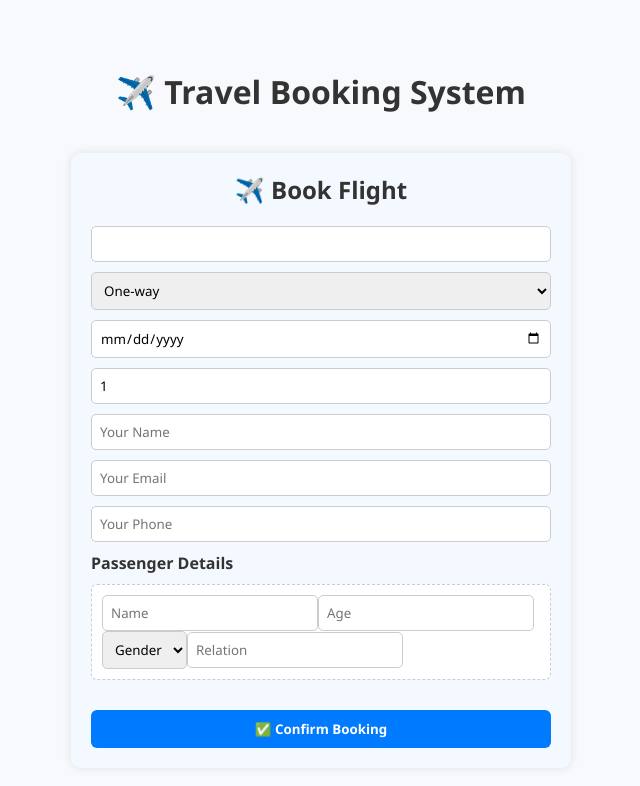
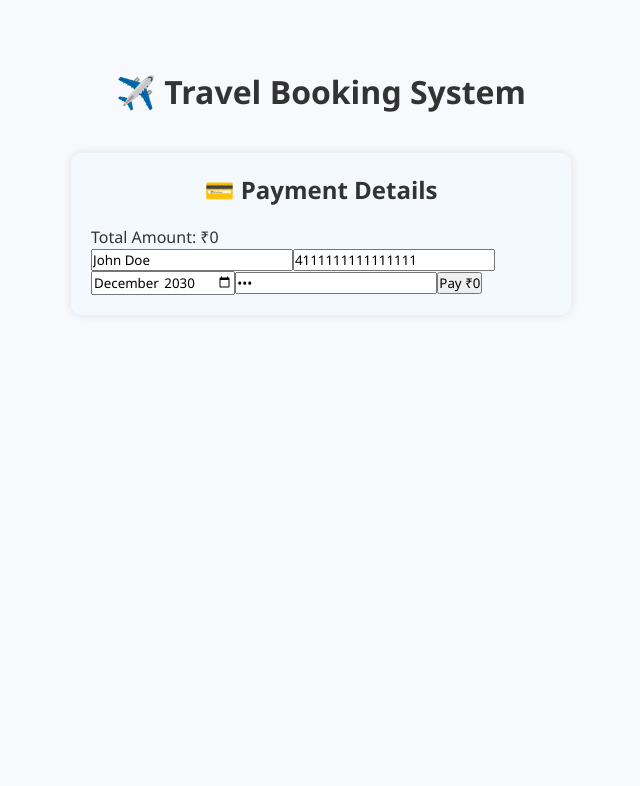
Before and after one commit to YallapragadaAparna/project-1, a React (Create React App) app in the folder frontend/my-app/: page /payment in a window 1280 px wide. Shown: the top 786 px of the page, without its empty margins (319-959 px from the left). Built offline with nearby package versions, Linux system fonts and the light colour scheme.

Commit message:
Update PaymentPage.js

```diff
--- a/frontend/my-app/src/pages/PaymentPage.js
+++ b/frontend/my-app/src/pages/PaymentPage.js
@@ -89,167 +89,109 @@
 // };
 
 // export default PaymentPage;
+import React, { useState, useEffect } from 'react';
+import { useLocation, useNavigate } from 'react-router-dom';
+import { payNow } from '../services/api';
+import './PaymentPage.css';
 
-import React, { useState, useEffect } from 'react';
-import { bookFlight } from '../services/api';
-import { useLocation, useNavigate } from 'react-router-dom';
-import './BookingComponent.css';
-
-const BookingComponent = () => {
+const PaymentPage = () => {
   const { state } = useLocation();
   const navigate = useNavigate();
 
+  const [price, setPrice] = useState(0);
+
   const [form, setForm] = useState({
-    FlightCode: '',
-    trip_type: 'One-way',
-    booking_date: '',
-    return_date: '',
-    total_passengers: 1,
-    contact_name: '',
-    contact_email: '',
-    contact_phone: '',
-    passengers: [{ name: '', age: '', gender: '', relation: '' }]
+    card_number: '4111111111111111',
+    card_holder: 'John Doe',
+    expiry_date: '2030-12',
+    cvv: '123'
   });
 
   useEffect(() => {
-    if (state?.flight) {
-      setForm((prev) => ({
-        ...prev,
-        FlightCode: state.flight.FlightCode
-      }));
+    if (state?.flight && state?.total_passengers) {
+      const total =
+        Number(state.flight.Price.replace(/,/g, "")) *
+        state.total_passengers;
+
+      setPrice(total);
     }
   }, [state]);
 
   const handleChange = (e) => {
-    const { name, value } = e.target;
-    setForm({ ...form, [name]: value });
+    setForm({ ...form, [e.target.name]: e.target.value });
   };
 
-  const handlePassengerChange = (index, field, value) => {
-    const updated = [...form.passengers];
-    updated[index][field] = value;
-    setForm({ ...form, passengers: updated });
-  };
-
-  const handlePassengerCount = (e) => {
-    const count = parseInt(e.target.value);
-    const updated = Array.from({ length: count }, (_, i) =>
-      form.passengers[i] || { name: '', age: '', gender: '', relation: '' }
-    );
-    setForm({ ...form, total_passengers: count, passengers: updated });
-  };
-
-  const handleSubmit = async (e) => {
+  const handlePayment = async (e) => {
     e.preventDefault();
 
+    const payload = {
+      FlightCode: state.flight.FlightCode,
+      Price: price,
+      contact_email: state.contact_email,   // ✅ VERY IMPORTANT
+      ...form
+    };
+
     try {
-      const res = await bookFlight(form);
+      const res = await payNow(payload);
       const data = await res.json();
 
       if (res.ok) {
-        navigate('/payment', {
+        alert("✅ Payment Successful! Email Sent!");
+        navigate('/confirmation', {
           state: {
-            flight: state.flight,
-            total_passengers: form.total_passengers,
-            booking_id: data.booking_id,
-            contact_email: form.contact_email  // ✅ PASS EMAIL
+            booking_id: state.booking_id,
+            amount_paid: price,
+            flight: state.flight
           }
         });
       } else {
-        alert(data.message || 'Booking failed');
+        alert(data.error || "❌ Payment failed");
       }
-    } catch (error) {
-      alert('❌ Booking error');
-      console.error(error);
+    } catch (err) {
+      console.error(err);
+      alert("❌ Network error");
     }
   };
 
   return (
-    <div className="booking-container">
-      <h2>✈️ Book Flight</h2>
+    <div className="payment-container">
+      <h2>💳 Payment Details</h2>
 
-      {state?.flight && (
-        <div className="flight-summary">
-          <strong>Flight:</strong> {state.flight.FlightName} ({state.flight.FlightCode})<br />
-          {state.flight.DepartingCity} ➡ {state.flight.ArrivingCity}<br />
-          Duration: {state.flight.Duration}<br />
-          Price: ₹{state.flight.Price} per passenger
-        </div>
-      )}
+      <div>
+        <p>Total Amount: ₹{price}</p>
+      </div>
 
-      <form className="booking-form" onSubmit={handleSubmit}>
-        <input name="FlightCode" value={form.FlightCode} readOnly />
-
-        <select name="trip_type" value={form.trip_type} onChange={handleChange}>
-          <option value="One-way">One-way</option>
-          <option value="Round-trip">Round-trip</option>
-        </select>
-
-        <input type="date" name="booking_date" value={form.booking_date} onChange={handleChange} required />
-
-        {form.trip_type === 'Round-trip' && (
-          <input type="date" name="return_date" value={form.return_date} onChange={handleChange} />
-        )}
-
-        <input type="number" name="total_passengers" min="1"
-          value={form.total_passengers}
-          onChange={handlePassengerCount}
-          required
-        />
-
-        <input name="contact_name" placeholder="Your Name"
-          value={form.contact_name}
+      <form onSubmit={handlePayment}>
+        <input name="card_holder"
+          value={form.card_holder}
           onChange={handleChange}
           required
         />
 
-        <input type="email" name="contact_email"
-          placeholder="Your Email"
-          value={form.contact_email}
+        <input name="card_number"
+          value={form.card_number}
           onChange={handleChange}
           required
         />
 
-        <input name="contact_phone"
-          placeholder="Your Phone"
-          value={form.contact_phone}
+        <input type="month"
+          name="expiry_date"
+          value={form.expiry_date}
           onChange={handleChange}
           required
         />
 
-        <h4>Passenger Details</h4>
-        {form.passengers.map((p, i) => (
-          <div key={i} className="passenger-box">
-            <input placeholder="Name"
-              value={p.name}
-              onChange={(e) => handlePassengerChange(i, 'name', e.target.value)}
-              required
-            />
-            <input placeholder="Age"
-              value={p.age}
-              onChange={(e) => handlePassengerChange(i, 'age', e.target.value)}
-              required
-            />
-            <select value={p.gender}
-              onChange={(e) => handlePassengerChange(i, 'gender', e.target.value)}
-              required
-            >
-              <option value="">Gender</option>
-              <option>Male</option>
-              <option>Female</option>
-              <option>Other</option>
-            </select>
-            <input placeholder="Relation"
-              value={p.relation}
-              onChange={(e) => handlePassengerChange(i, 'relation', e.target.value)}
-            />
-          </div>
-        ))}
+        <input type="password"
+          name="cvv"
+          value={form.cvv}
+          onChange={handleChange}
+          required
+        />
 
-        <button type="submit">✅ Confirm Booking</button>
+        <button type="submit">Pay ₹{price}</button>
       </form>
     </div>
   );
 };
 
-export default BookingComponent;
+export default PaymentPage;
```
